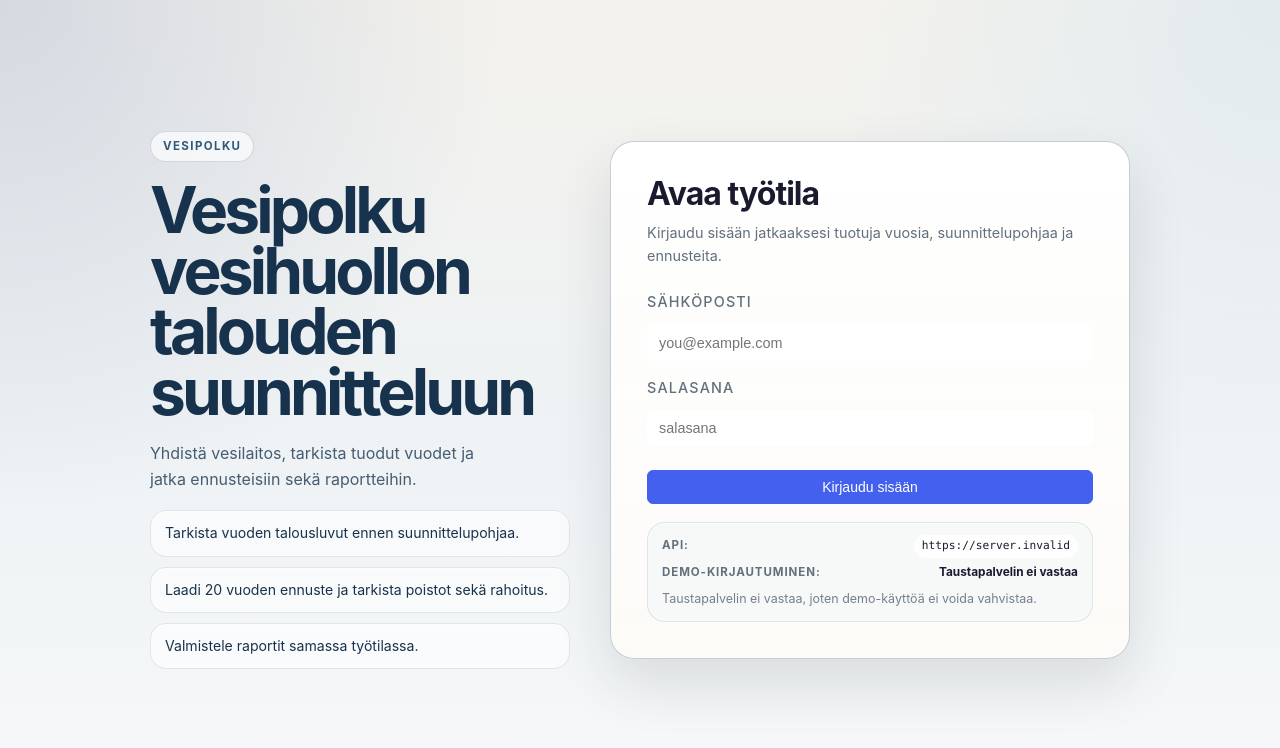
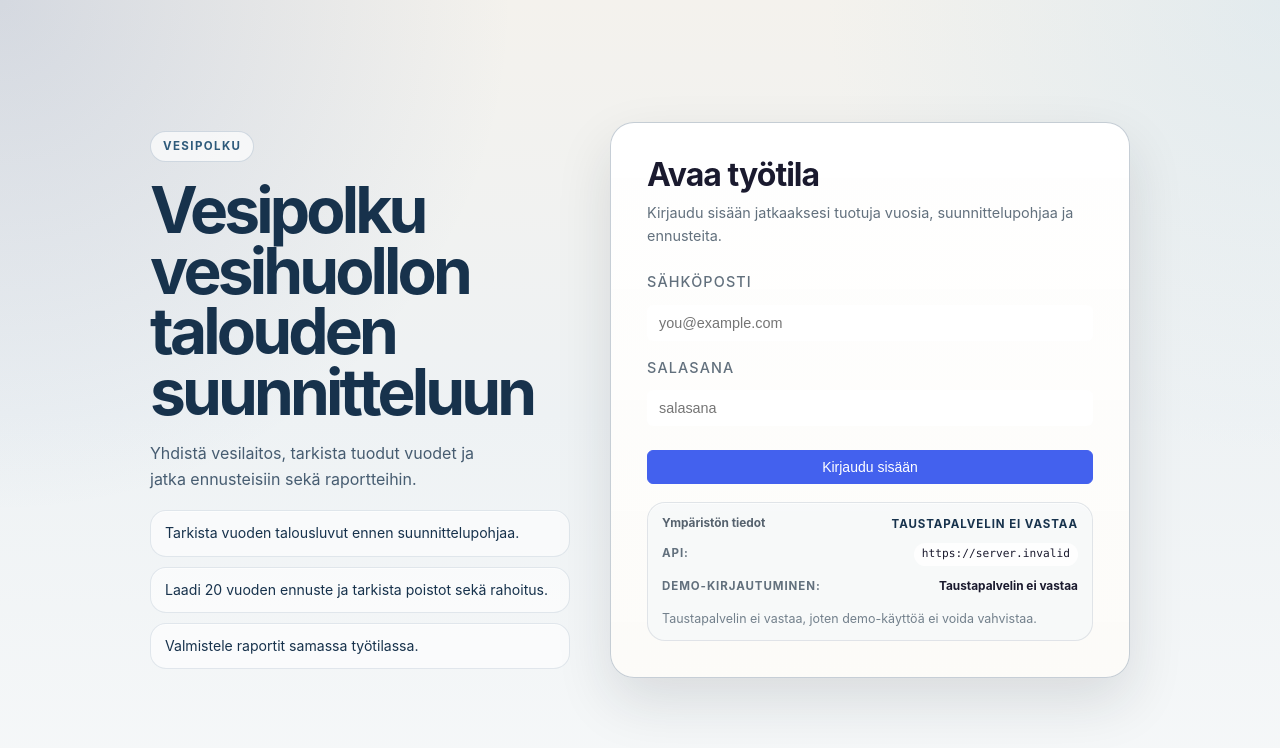
Before and after one commit to Jrwl1/Vesinvest, a React (Vite) app in the folder apps/web/: page / in a window 1280 px wide. Shown: the top 748 px of the page. Built offline with nearby package versions, Linux system fonts and the light colour scheme; no server answers; the HTML template or start-up script is replaced by a standard one.

Commit message:
do(S-157): demote login diagnostics

```diff
--- a/apps/web/src/components/LoginForm.tsx
+++ b/apps/web/src/components/LoginForm.tsx
@@ -27,6 +27,32 @@ export const LoginForm: React.FC<LoginFormProps> = ({
   const demoUnreachable = demoState === 'unreachable';
   const demoStatusLoading = demoState === 'loading';
   const demoUnavailable = demoState === 'unavailable';
+  const demoStatusText = demoEnabled
+    ? t('auth.demoStatusAvailable', 'Available')
+    : demoStatusLoading
+    ? t('auth.demoChecking', 'Checking demo...')
+    : demoUnreachable
+    ? t('auth.demoStatusUnreachable', 'Backend unreachable')
+    : t('auth.demoStatusUnavailable', 'Unavailable');
+  const demoStatusHint = demoEnabled
+    ? t(
+        'auth.demoStatusAvailableHint',
+        'Use Try Demo to open the demo workspace.',
+      )
+    : demoStatusLoading
+    ? t(
+        'auth.demoStatusLoadingHint',
+        'Checking whether this environment offers demo access.',
+      )
+    : demoUnreachable
+    ? t(
+        'auth.demoStatusUnreachableHint',
+        'The backend is not responding, so demo availability cannot be confirmed.',
+      )
+    : t(
+        'auth.demoStatusUnavailableHint',
+        'Sign in to this environment with a normal user account.',
+      );
 
   const handleSubmit = async (e: React.FormEvent) => {
     e.preventDefault();
@@ -245,44 +271,26 @@ export const LoginForm: React.FC<LoginFormProps> = ({
           )}
         </form>
 
-        <div className="demo-status" data-testid="login-support-meta">
+        <details
+          className="demo-status"
+          data-testid="login-support-meta"
+          open={demoUnreachable}
+        >
+          <summary className="demo-status-summary">
+            <span>{t('auth.environmentDetails', 'Environment details')}</span>
+            <strong>{demoStatusText}</strong>
+          </summary>
+          <div className="demo-status-body">
             <div className="demo-status-line">
               <span>{t('status.api', 'API')}:</span> <code>{apiBaseUrl}</code>
             </div>
             <div className="demo-status-line">
               <span>{t('auth.demoStatusLabel', 'Demo sign-in')}:</span>{' '}
-            <strong>
-              {demoEnabled
-                ? t('auth.demoStatusAvailable', 'Available')
-                : demoStatusLoading
-                ? t('auth.demoChecking', 'Checking demo...')
-                : demoUnreachable
-                ? t('auth.demoStatusUnreachable', 'Backend unreachable')
-                : t('auth.demoStatusUnavailable', 'Unavailable')}
-            </strong>
+              <strong>{demoStatusText}</strong>
             </div>
-          <p className="demo-status-hint">
-            {demoEnabled
-              ? t(
-                  'auth.demoStatusAvailableHint',
-                  'Use Try Demo to open the demo workspace.',
-                )
-              : demoStatusLoading
-              ? t(
-                  'auth.demoStatusLoadingHint',
-                  'Checking whether this environment offers demo access.',
-                )
-              : demoUnreachable
-              ? t(
-                  'auth.demoStatusUnreachableHint',
-                  'The backend is not responding, so demo availability cannot be confirmed.',
-                )
-              : t(
-                  'auth.demoStatusUnavailableHint',
-                  'Sign in to this environment with a normal user account.',
-                )}
-          </p>
+            <p className="demo-status-hint">{demoStatusHint}</p>
           </div>
+        </details>
       </div>
     </div>
   );
```
Also changed, not shown: apps/web/src/App.css, apps/web/src/i18n/locales/en.json, apps/web/src/i18n/locales/fi.json, apps/web/src/i18n/locales/sv.json, 1 other file (tests, documents, lock files or other folders). Lines whose indentation alone changed are shown as unchanged.
